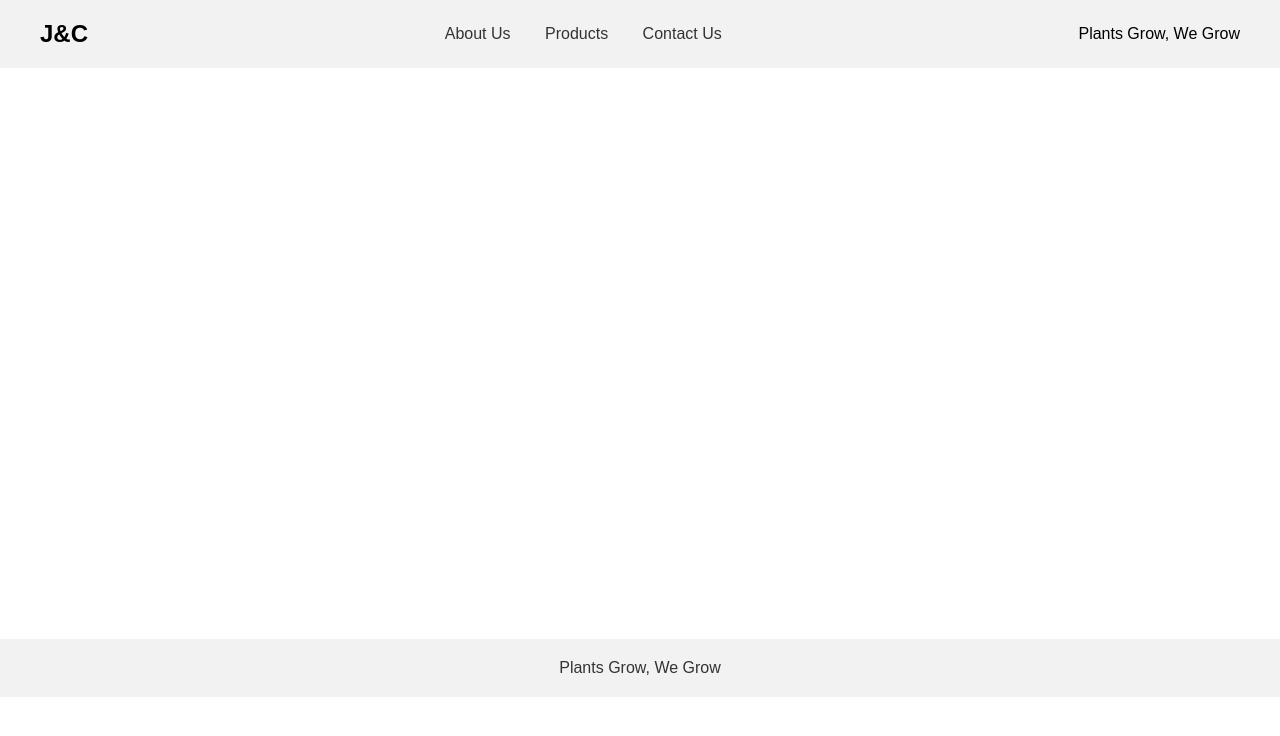
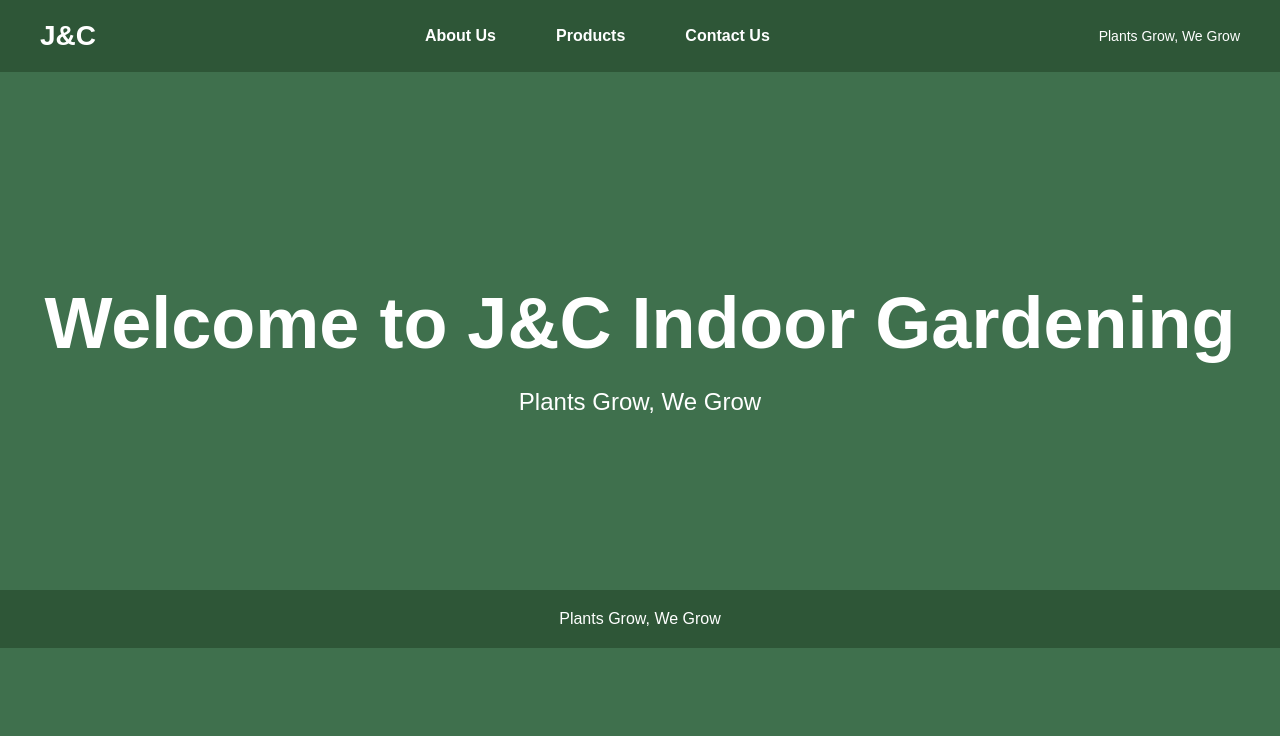
Before and after one commit to 1LittleSpider/JNC-Website, a Flask app: page / in a window 1280 px wide. Shown: the top 736 px of the page. Run offline with Flask 3, Linux system fonts and the light colour scheme.

Commit message:
Style: green theme, big hero, spaced navbar

```diff
--- a/static/css/style.css
+++ b/static/css/style.css
@@ -1,37 +1,55 @@
+/* Basic Reset */
 body {
-  font-family: Arial, sans-serif;
   margin: 0;
   padding: 0;
+  font-family: Arial, sans-serif;
+  background: #3f704d; /* Rich green background */
+  color: #ffffff; /* White text for contrast */
 }
 
+/* HEADER */
 header {
   display: flex;
   justify-content: space-between;
   align-items: center;
+  background: #2e5637; /* Darker green for navbar */
   padding: 20px 40px;
-  background: #f2f2f2;
 }
 
 header .logo {
-  font-size: 24px;
+  font-size: 28px;
   font-weight: bold;
 }
 
-nav a {
-  margin: 0 15px;
-  text-decoration: none;
-  color: #333;
+header nav {
+  flex: 1;
+  display: flex;
+  justify-content: center;
 }
 
+header nav a {
+  margin: 0 30px;
+  text-decoration: none;
+  color: #ffffff;
+  font-weight: bold;
+}
+
+header nav a:hover {
+  text-decoration: underline;
+}
+
+header .slogan {
+  font-size: 14px;
+}
+
+/* HERO */
 .hero {
   text-align: center;
-  background: url('../images/hero.jpg') center/cover no-repeat;
-  color: white;
-  padding: 200px 20px;
+  padding: 150px 20px;
 }
 
 .hero h1 {
-  font-size: 48px;
+  font-size: 72px; /* Make the headline BIG */
   margin-bottom: 20px;
 }
 
@@ -39,9 +57,10 @@ nav a {
   font-size: 24px;
 }
 
+/* FOOTER */
 footer {
   text-align: center;
   padding: 20px;
-  background: #f2f2f2;
-  color: #333;
+  background: #2e5637;
+  color: #ffffff;
 }
```
